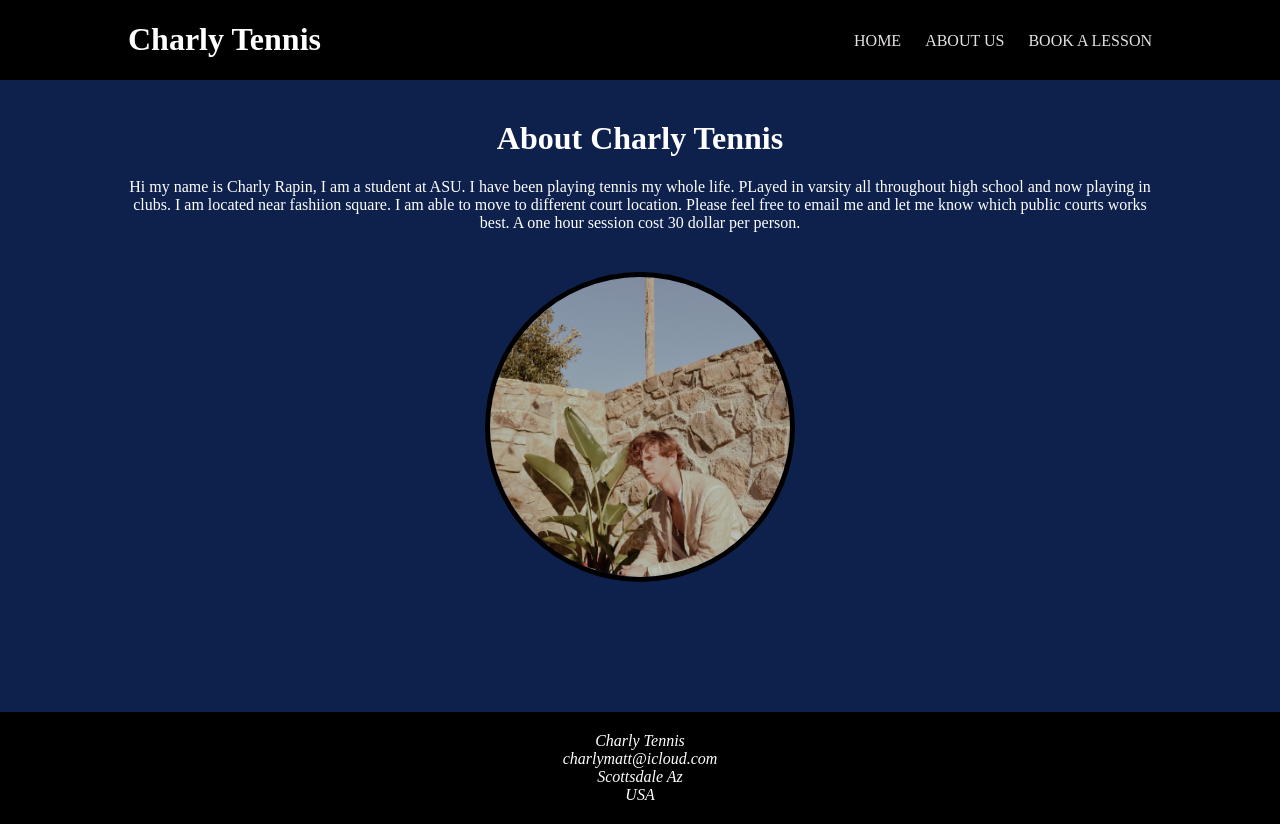
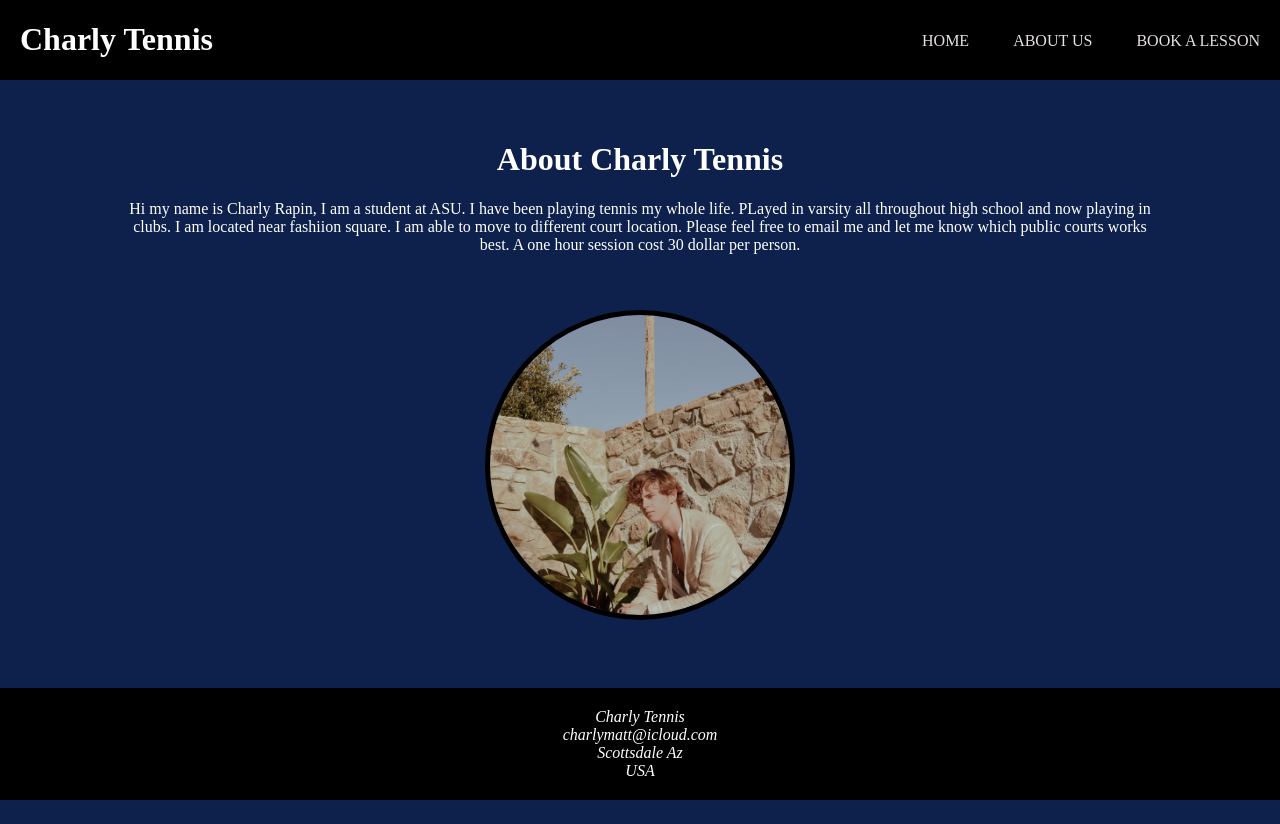
Before and after one commit to CACTUSGAMER12/CACTUSGAMER12.github.io, a plain HTML site: page about.html in a window 1280 px wide. After the commit the page ends 800 px from the top, so only its background shows below. Drawn offline with Linux system fonts and the light colour scheme.

Commit message:
Fix footer. It night stays at the bottom of the page no matter what. Fixed the header width and the position of title as well as page menu

```diff
--- a/about.html
+++ b/about.html
@@ -22,7 +22,7 @@
             max-height: 300px;/* Set the width to match the image */
             overflow: hidden;
             object-fit: contain;
-            margin-bottom: 130px;
+            margin-bottom: 10px;
         }
         .about_picture_container img{
             width: 100%; height: auto;
@@ -34,7 +34,7 @@
 <body>
 <header>
         <div class = "header_container">
-       <h1 style = "float:left;color:white"> Charly Tennis</h1>
+       <h1 style = "float:left;color:white;margin-left: 20px;"> Charly Tennis</h1>
        <nav>
         <ul>
             <li><!--leads to the about us page-->
--- a/app.css
+++ b/app.css
@@ -7,6 +7,8 @@ body, html{
     background-color:rgb(14, 33, 77);
     height: 100%;
     flex-direction: column;
+    min-height: 100vh;
+    display: flex;
 }
 footer{
     background-color:rgb(0, 0, 0);
@@ -14,20 +16,23 @@ footer{
     bottom: 0;
     position: relative;
     width: 100%;
-    margin-top: 20px;
+    margin-top: auto;
 }
 .footer_container{
     padding: 20px;
     text-align: center;
 }
 .header_container{
-    width: 80%;
+    width: 100%;
     margin: 0 auto;
 }
 header{
 background: black;
 margin: 0 auto;
+padding: 0px;
+width: 100%;
 }
+
 header::after{
     content: '';
     display: table;
@@ -45,6 +50,7 @@ nav li{
     display: inline-block;
     margin-left: 20px;
     padding-top: 32px;
+    margin-right: 20px;
     position: relative;
 }
 nav a {
@@ -70,7 +76,7 @@ nav a:hover::before{
 }
 .picture_container{
     text-align: center;
-    margin-bottom: 30px;
+    margin-bottom: 10px;
     width:100%;
     height: auto;
     display: flex;
```
Also changed, not shown: book.html (+7 -2 lines), index.html (+1 -1 lines).
